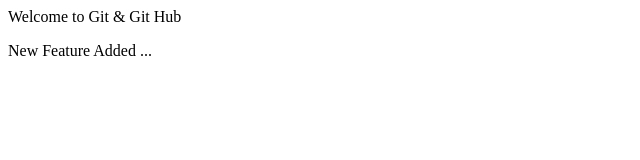
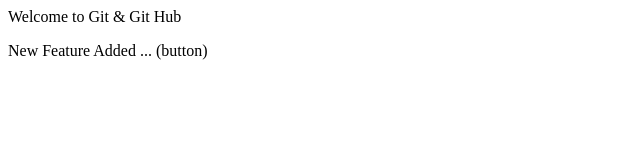
Before and after one commit to NikhilGovekar/FinalRepo, a plain HTML site: page Index.html in a window 1280 px wide. Shown: the full height of the page, 0-640 px from the left. Drawn offline with Linux system fonts and the light colour scheme.

Commit message:
Button Added

```diff
--- a/Index.html
+++ b/Index.html
@@ -1,2 +1,2 @@
 <p>Welcome to Git & Git Hub</p>
-<p>New Feature Added ... </p>
+<p>New Feature Added ... (button)</p>
```
